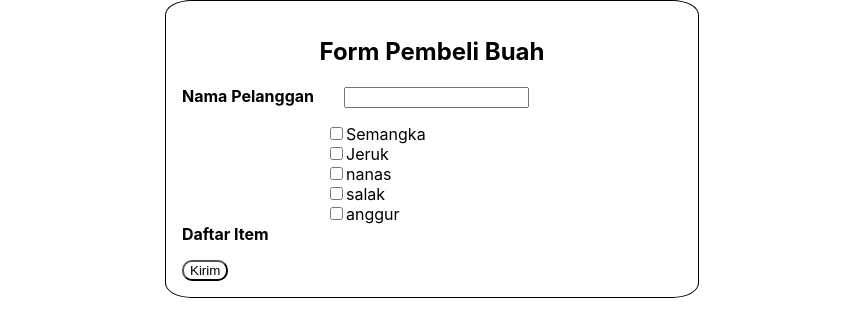
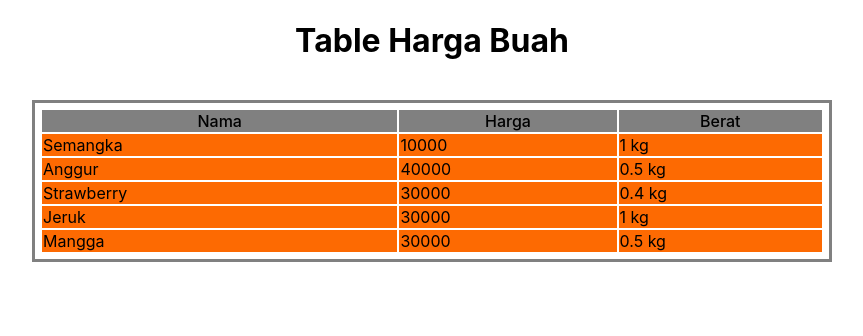
Before and after one commit to Aderahmanp/sanbercode-reactjs-0820-2, a React (Create React App) app in the folder my-app/: page / in a window 1280 px wide. Shown: the top 336 px of the page, without its empty margins (208-1071 px from the left). Built offline with nearby package versions, Linux system fonts and the light colour scheme.

Commit message:
Tugas 10

```diff
--- a/my-app/src/App.css
+++ b/my-app/src/App.css
@@ -31,3 +31,25 @@ body {
   justify-content:center;
 
 }
+
+
+.tableBuah {
+    border: 3px solid grey;
+    width: 50rem;
+    padding:5px;
+    margin-top:5%
+  }
+
+.tableTitle {
+  text-align: center;
+  background-color: grey !important;
+  font-weight: 500;
+}
+
+.tableBody {
+  background-color: #FD6A02;
+}
+
+.title {
+  text-align: center;
+}
--- a/my-app/src/App.js
+++ b/my-app/src/App.js
@@ -1,11 +1,13 @@
 import React from 'react';
 import Form from './Tugas-9/tugas9'
+import TableBuah from './Tugas-10/tugas10'
 import './App.css';
 
 function App() {
   return (
     <div className="App">
-      <Form/>
+      {/* <Form/> */}
+      <TableBuah/>
     </div>
   );
 }
--- a/my-app/src/Tugas-10/tugas10.js
+++ b/my-app/src/Tugas-10/tugas10.js
@@ -0,0 +1,43 @@
+import React, {Component} from 'react'
+
+let dataHargaBuah = [
+    {nama: "Semangka", harga: 10000, berat: 1000},
+    {nama: "Anggur", harga: 40000, berat: 500},
+    {nama: "Strawberry", harga: 30000, berat: 400},
+    {nama: "Jeruk", harga: 30000, berat: 1000},
+    {nama: "Mangga", harga: 30000, berat: 500}
+  ]
+
+class ShowTable extends Component {
+    render() {
+        return (
+            <>
+              <h1 className="title">Table Harga Buah</h1>
+              <table className="tableBuah" >
+                <thead>
+                <tr>
+                  <th className="tableTitle">Nama</th>
+                  <th className="tableTitle">Harga</th>
+                  <th className="tableTitle" >Berat</th>
+                </tr>
+                </thead>
+              <tbody>
+              {
+                  dataHargaBuah.map(el=>{
+                      return(
+                          <tr>
+                            <td className="tableBody">{el.nama}</td>
+                            <td className="tableBody" >{el.harga}</td>
+                            <td className="tableBody">{el.berat / 1000} kg</td>
+                          </tr>
+                      )
+                  })
+                }
+              </tbody>
+              </table>
+            </>
+        )
+    }
+}
+
+export default ShowTable
```
